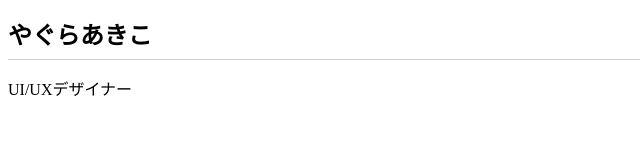
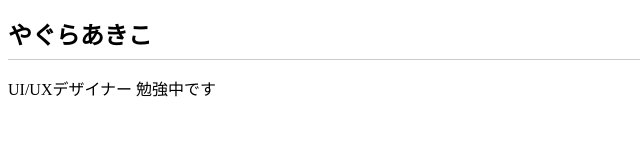
Before and after one commit to uozm/moom, a plain HTML site: page index.html in a window 1280 px wide. Shown: the whole page, without its empty margins (0-640 px from the left). Drawn offline with Linux system fonts and the light colour scheme.

Commit message:
Add files via upload

```diff
--- a/index.html
+++ b/index.html
@@ -9,6 +9,6 @@
 </head>
 <body>
   <h1>やぐらあきこ</h1>
-  <p>UI/UXデザイナー</p>
+  <p>UI/UXデザイナー 勉強中です</p>
 </body>
 </html>
```
